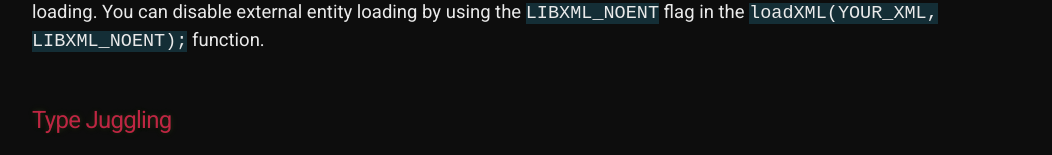
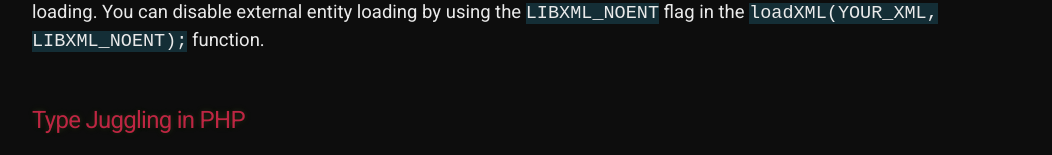
Before and after one commit to 20kilograma/blog, a Jekyll site: the page built from php-sec.md, in a window 1280 px wide and 900 px high, scrolled down 13893 px. Shown: the part 742-897 px from the top of the window, without its empty margins (108-1160 px from the left). Built offline with Jekyll 4.4.1, drawn with Linux system fonts in a browser that asks for light colours; some web fonts are replaced; our own code applies the rules of GitHub Pages for plain Markdown files.

Commit message:
Update php-sec.md

```diff
--- a/php-sec.md
+++ b/php-sec.md
@@ -289,4 +289,4 @@ or Command Injection with the help of <a href="https://www.geeksforgeeks.org/pro
  There are other ways to exploit this security vulnerability, but these are the most popular ones. XXE Injection is not really seen often, but it's still very important to secure the spots of the app that use XML data processing.
 To fix this vulnerability, I would suggest you validate the user input, make sure it's in the expected format, and disable external entity loading. You can disable external entity loading by using the <code>LIBXML_NOENT</code> flag in the <code>loadXML(YOUR_XML, LIBXML_NOENT);</code> function.<br><br>
 
-## Type Juggling
+## Type Juggling in PHP
```
